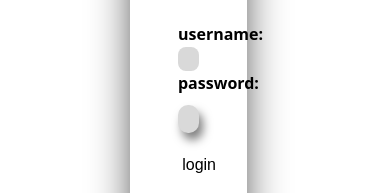
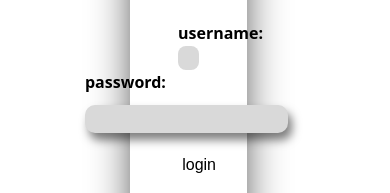
Before and after one commit to Hospital-Nipo-Brasileiro/front-react-app, a React (Create React App) app: page /login in a window 390 px wide. Shown: the part 281-474 px from the top of the page. Built offline with nearby package versions, Linux system fonts and the light colour scheme.

Commit message:
[ :lipstick: :iphone: ] Reestruturando thema e removendo css e deixando responsivo

```diff
--- a/src/pages/login/StylesLogin.css
+++ b/src/pages/login/StylesLogin.css
@@ -1,25 +1,3 @@
-
-.align-infos-login {
-    margin-top: 50px;
-    margin-bottom: 150px;
-    margin-left: 70px;
-    margin-right: 70px;
-    display: flex;
-    flex-direction: column;
-    align-items: center;
-}
-
-.hnipo {
-    width: 100%;
-}
-
-.container-input{
-    display: flex;
-    flex-direction: column;
-    width: 100%;
-
-}
-
 .label-input{
     font-family: sans-serif;
     font-size: 0.95rem;
```
